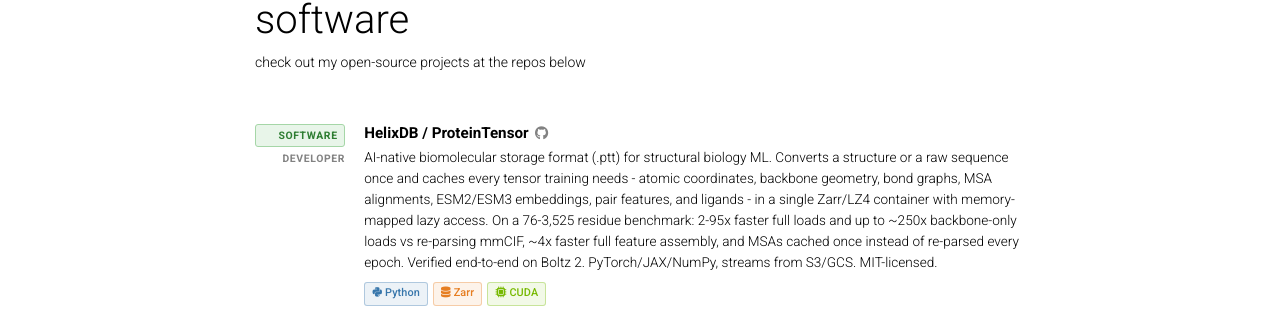
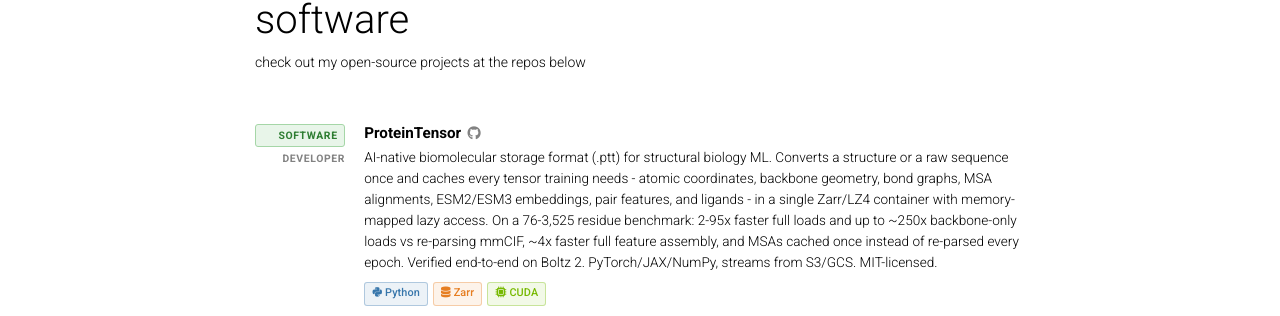
Before and after one commit to mooreneural/mooreneural.github.io, a Jekyll site: the page built from _pages/repositories.md, in a window 1280 px wide. Shown: the part 109-425 px from the top of the page. Built offline with Jekyll 4.4.1, drawn with Linux system fonts in a browser that asks for light colours; comment, search, counter and statistics services are not loaded; a style sheet for code colours, icons or effects is not loaded.

Commit message:
Rename HelixDB to ProteinTensor, update GitHub link

```diff
--- a/_data/software.yml
+++ b/_data/software.yml
@@ -1,7 +1,7 @@
 projects:
   - id: 1
-    name: "HelixDB / ProteinTensor"
-    url: "https://github.com/mooreneural/HelixDB"
+    name: "ProteinTensor"
+    url: "https://github.com/mooreneural/ProteinTensor"
     description: "AI-native biomolecular storage format (.ptt) for structural biology ML. Converts a structure or a raw sequence once and caches every tensor training needs - atomic coordinates, backbone geometry, bond graphs, MSA alignments, ESM2/ESM3 embeddings, pair features, and ligands - in a single Zarr/LZ4 container with memory-mapped lazy access. On a 76-3,525 residue benchmark: 2-95x faster full loads and up to ~250x backbone-only loads vs re-parsing mmCIF, ~4x faster full feature assembly, and MSAs cached once instead of re-parsed every epoch. Verified end-to-end on Boltz 2. PyTorch/JAX/NumPy, streams from S3/GCS. MIT-licensed."
     role: "Developer"
     languages:
```
